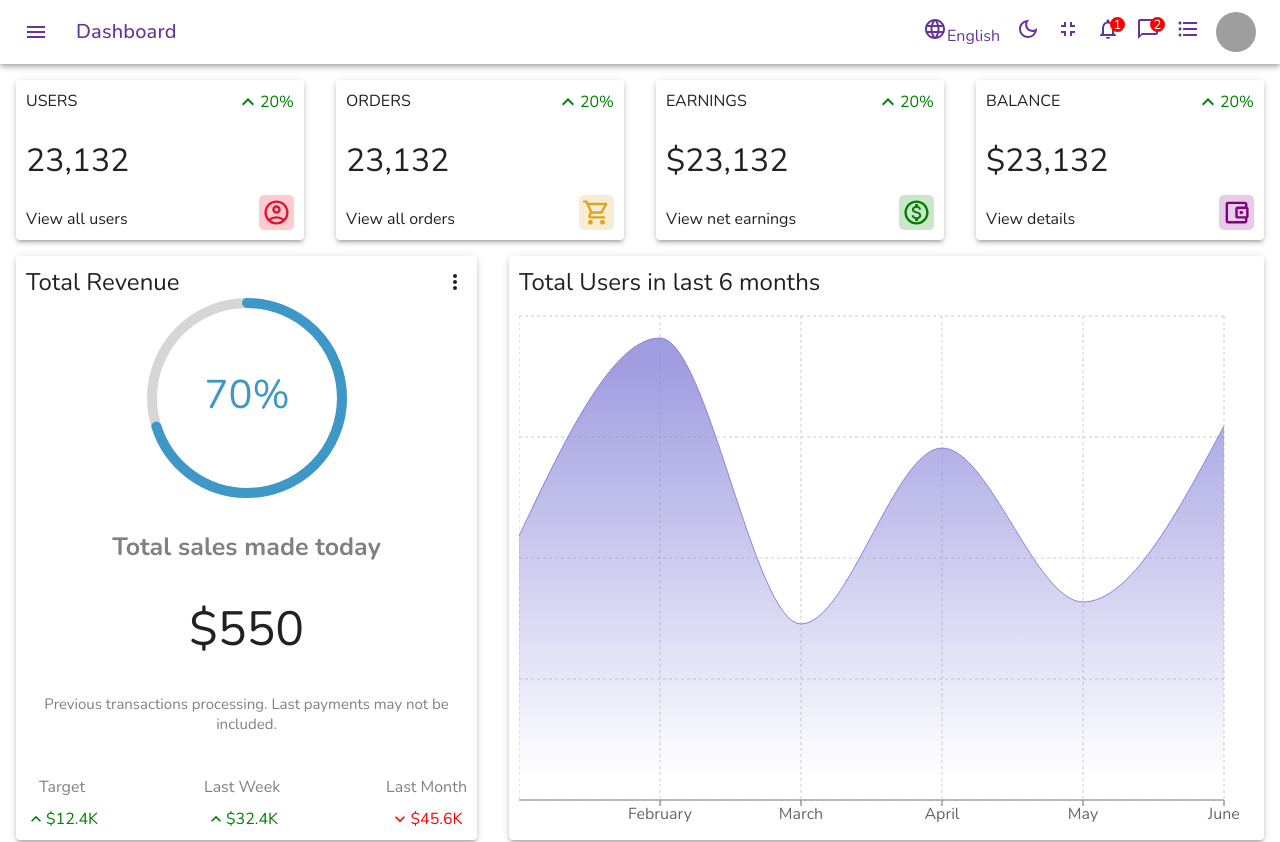
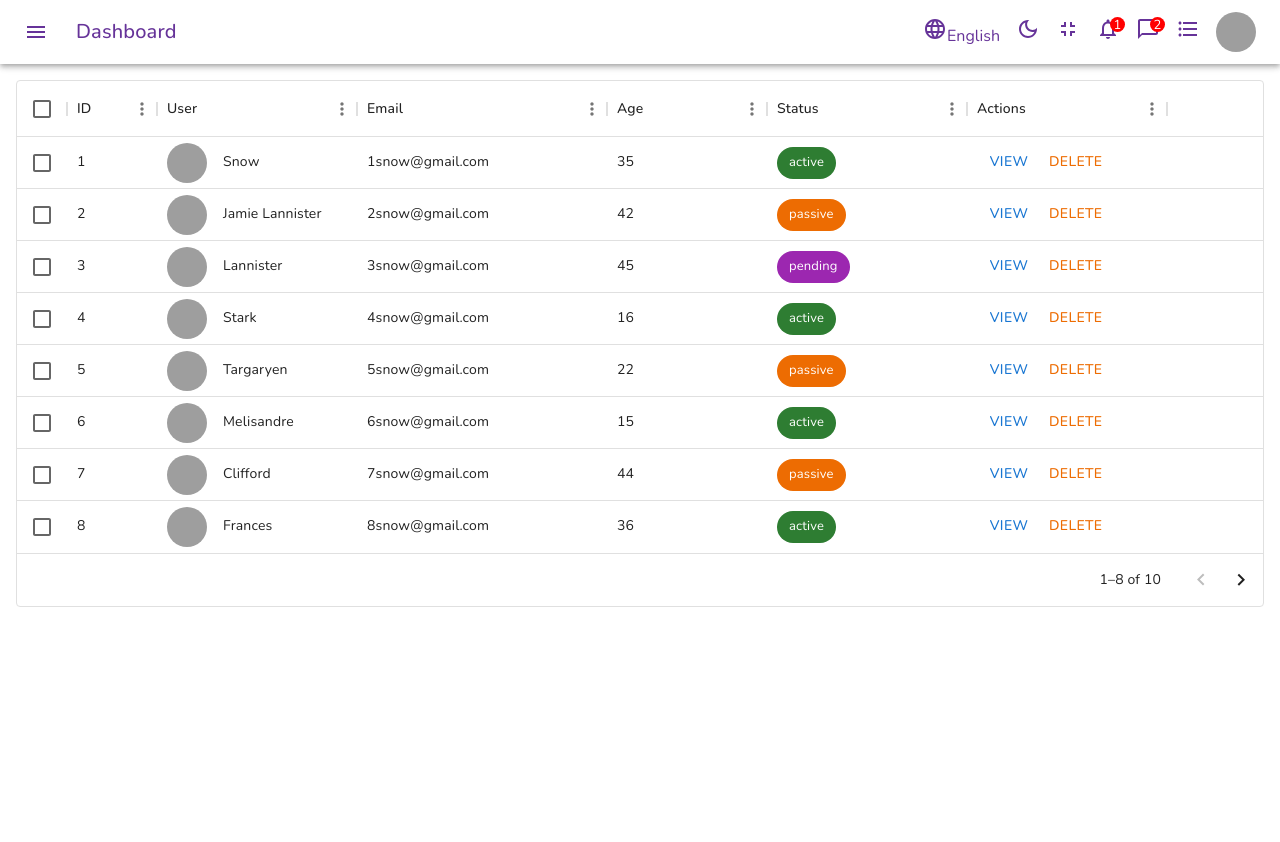
Before and after one commit to Dev-200219/admin-dashboard, a React (Create React App) app: page /users in a window 1280 px wide. Shown: the top 842 px of the page. After the commit the page ends 800 px from the top, so only its background shows below. Built offline with nearby package versions, Linux system fonts and the light colour scheme; grey boxes are pictures that could not be loaded.

Commit message:
user page data grid added

```diff
--- a/package.json
+++ b/package.json
@@ -7,12 +7,14 @@
     "@emotion/styled": "^11.11.0",
     "@mui/icons-material": "^5.11.16",
     "@mui/material": "^5.13.5",
+    "@mui/x-data-grid": "^6.8.0",
     "@testing-library/jest-dom": "^5.16.5",
     "@testing-library/react": "^13.4.0",
     "@testing-library/user-event": "^13.5.0",
     "react": "^18.2.0",
     "react-circular-progressbar": "^2.1.0",
     "react-dom": "^18.2.0",
+    "react-router-dom": "^6.13.0",
     "react-scripts": "5.0.1",
     "recharts": "^2.7.1",
     "web-vitals": "^2.1.4"
--- a/src/App.js
+++ b/src/App.js
@@ -1,11 +1,18 @@
 import Navbar from "./Components/Navbar/Navbar";
 import Home from "./Components/Home/Home";
+import { BrowserRouter as Router, Routes, Route, Link } from "react-router-dom";
+import Users from "./Components/Users/Users";
 
 function App() {
   return (
     <>
-      <Navbar/>
-      <Home/>
+      <Router>
+        <Navbar />
+        <Routes>
+          <Route exact path='/home' element={<Home/>}/>
+          <Route exact path='/users' element={<Users/>}/>
+        </Routes>
+      </Router>
     </>
   );
 }
--- a/src/Components/Chart/Chart.jsx
+++ b/src/Components/Chart/Chart.jsx
@@ -1,6 +1,6 @@
 import { Paper, Typography } from '@mui/material'
 import React from 'react'
-import { AreaChart, Area, XAxis, YAxis, CartesianGrid, Tooltip, ResponsiveContainer } from 'recharts';
+import { AreaChart, Area, XAxis, CartesianGrid, Tooltip, ResponsiveContainer } from 'recharts';
 import './Chart.css'
 
 function Chart() {
--- a/src/Components/Featured/Featured.jsx
+++ b/src/Components/Featured/Featured.jsx
@@ -1,4 +1,4 @@
-import { CircularProgress, Paper, Typography } from '@mui/material'
+import { Paper, Typography } from '@mui/material'
 import React from 'react'
 import MoreVertIcon from '@mui/icons-material/MoreVert';
 import './Featured.css'
--- a/src/Components/Navbar/Navbar.css
+++ b/src/Components/Navbar/Navbar.css
@@ -51,6 +51,10 @@
     font-size: small;
 }
 
+.MuiListItem-root:hover, .MuiToolbar-root > .MuiButtonBase-root:hover {
+    background-color: rgba(210, 182, 239, 0.244) !important;
+}
+
 @media screen and (max-width : 600px){
     .items {
         display: none;
--- a/src/Components/Navbar/Navbar.jsx
+++ b/src/Components/Navbar/Navbar.jsx
@@ -20,6 +20,7 @@ import FormatListBulletedOutlinedIcon from '@mui/icons-material/FormatListBullet
 import DarkModeOutlinedIcon from '@mui/icons-material/DarkModeOutlined';
 import React, { useState } from 'react'
 import './Navbar.css'
+import { Link } from 'react-router-dom';
 
 function Navbar() {
     const [isOpen, setIsOpen] = useState(false);
@@ -51,6 +52,7 @@ function Navbar() {
             <span className='list-title'>
                 MAIN
                 <List>
+                    <Link to='/home' style={{ textDecoration: 'none', color: 'inherit' }}>
                         <ListItem disablePadding>
                             <ListItemButton>
                                 <ListItemIcon>
@@ -59,6 +61,7 @@ function Navbar() {
                                 <ListItemText primary={'Dashboard'} />
                             </ListItemButton>
                         </ListItem>
+                    </Link>
                 </List>
             </span>
             <Divider />
@@ -66,6 +69,7 @@ function Navbar() {
             <span className='list-title'>
                 LISTS
                 <List>
+                    <Link to='/users' style={{textDecoration : 'none', color : 'inherit'}}>
                         <ListItem disablePadding>
                             <ListItemButton>
                                 <ListItemIcon>
@@ -74,6 +78,7 @@ function Navbar() {
                                 <ListItemText primary={'Users'} />
                             </ListItemButton>
                         </ListItem>
+                    </Link>
                     <ListItem disablePadding>
                         <ListItemButton>
                             <ListItemIcon>
--- a/src/Components/SingleWidget/SingleWidget.jsx
+++ b/src/Components/SingleWidget/SingleWidget.jsx
@@ -62,6 +62,9 @@ function SingleWidget({ type }) {
                     }} />
                 )
             }
+        break;
+
+        default :
     }
 
     return (
--- /dev/null
+++ b/src/Components/Users/Users.css
@@ -0,0 +1,10 @@
+.data-table-container {
+    margin: 1rem;
+}
+
+.table-user-cell {
+    display: flex;
+    justify-content: center;
+    align-items: center;
+    gap: 1rem;
+}
--- /dev/null
+++ b/src/Components/Users/Users.jsx
@@ -0,0 +1,39 @@
+import './Users.css'
+import Box from '@mui/material/Box';
+import { DataGrid } from '@mui/x-data-grid';
+import { userRows, userColumns } from '../../dataTableData';
+import { Button } from '@mui/material';
+
+function Users() {
+
+    const actionColumn = [{field : 'actions', headerName : 'Actions', width : 200, renderCell : () => {
+        return (
+            <div className="action-container">
+                <Button>View</Button>
+                <Button color='warning'>Delete</Button>
+            </div>
+        )
+    }}]
+
+  return (
+    <Box className='data-table-container'>
+      <DataGrid
+        rows={userRows}
+        columns={userColumns.concat(actionColumn)}
+        initialState={{
+          pagination: {
+            paginationModel: {
+              pageSize: 8,
+            },
+          },
+        }}
+        pageSizeOptions={[8]}
+        checkboxSelection
+        disableRowSelectionOnClick
+        autoHeight
+      />
+    </Box>
+  )
+}
+
+export default Users
--- /dev/null
+++ b/src/dataTableData.js
@@ -0,0 +1,126 @@
+import { Avatar, Chip } from "@mui/material";
+
+export const userColumns = [
+  { field: 'id', headerName: 'ID', width: 90 },
+  {
+    field: 'user',
+    headerName: 'User',
+    width: 200,
+    sortable : false,
+    renderCell: (params) => {
+      return (
+        <div className="table-user-cell">
+          <Avatar src={params.row.img} alt={params.row.username} />
+          {params.row.username}
+        </div>
+      )
+    }
+  },
+  {
+    field: 'email',
+    headerName: 'Email',
+    width: 250,
+    sortable: false
+  },
+  {
+    field: 'age',
+    headerName: 'Age',
+    width: 160,
+  },
+  {
+    field: 'status',
+    headerName: 'Status',
+    width: 200,
+    sortable: false,
+    selectable : false,
+    renderCell: (params) => {
+      return (
+        <Chip label={params.row.status} color={params.row.status === 'active' ? 'success' : params.row.status === 'pending' ? 'secondary' : 'warning'} />
+      )
+    }
+  }
+];
+
+//temporary data
+export const userRows = [
+  {
+    id: 1,
+    username: "Snow",
+    img: "https://images.pexels.com/photos/1820770/pexels-photo-1820770.jpeg?auto=compress&cs=tinysrgb&dpr=2&w=500",
+    status: "active",
+    email: "1snow@gmail.com",
+    age: 35,
+  },
+  {
+    id: 2,
+    username: "Jamie Lannister",
+    img: "https://images.pexels.com/photos/1820770/pexels-photo-1820770.jpeg?auto=compress&cs=tinysrgb&dpr=2&w=500",
+    email: "2snow@gmail.com",
+    status: "passive",
+    age: 42,
+  },
+  {
+    id: 3,
+    username: "Lannister",
+    img: "https://images.pexels.com/photos/1820770/pexels-photo-1820770.jpeg?auto=compress&cs=tinysrgb&dpr=2&w=500",
+    email: "3snow@gmail.com",
+    status: "pending",
+    age: 45,
+  },
+  {
+    id: 4,
+    username: "Stark",
+    img: "https://images.pexels.com/photos/1820770/pexels-photo-1820770.jpeg?auto=compress&cs=tinysrgb&dpr=2&w=500",
+    email: "4snow@gmail.com",
+    status: "active",
+    age: 16,
+  },
+  {
+    id: 5,
+    username: "Targaryen",
+    img: "https://images.pexels.com/photos/1820770/pexels-photo-1820770.jpeg?auto=compress&cs=tinysrgb&dpr=2&w=500",
+    email: "5snow@gmail.com",
+    status: "passive",
+    age: 22,
+  },
+  {
+    id: 6,
+    username: "Melisandre",
+    img: "https://images.pexels.com/photos/1820770/pexels-photo-1820770.jpeg?auto=compress&cs=tinysrgb&dpr=2&w=500",
+    email: "6snow@gmail.com",
+    status: "active",
+    age: 15,
+  },
+  {
+    id: 7,
+    username: "Clifford",
+    img: "https://images.pexels.com/photos/1820770/pexels-photo-1820770.jpeg?auto=compress&cs=tinysrgb&dpr=2&w=500",
+    email: "7snow@gmail.com",
+    status: "passive",
+    age: 44,
+  },
+  {
+    id: 8,
+    username: "Frances",
+    img: "https://images.pexels.com/photos/1820770/pexels-photo-1820770.jpeg?auto=compress&cs=tinysrgb&dpr=2&w=500",
+    email: "8snow@gmail.com",
+    status: "active",
+    age: 36,
+  },
+  {
+    id: 9,
+    username: "Roxie",
+    img: "https://images.pexels.com/photos/1820770/pexels-photo-1820770.jpeg?auto=compress&cs=tinysrgb&dpr=2&w=500",
+    email: "snow@gmail.com",
+    status: "pending",
+    age: 65,
+  },
+  {
+    id: 10,
+    username: "Roxie",
+    img: "https://images.pexels.com/photos/1820770/pexels-photo-1820770.jpeg?auto=compress&cs=tinysrgb&dpr=2&w=500",
+    email: "snow@gmail.com",
+    status: "active",
+    age: 65,
+  },
+];
```
Also changed, not shown: 1 other file (tests, documents, lock files or other folders). Lines whose indentation alone changed are shown as unchanged.
